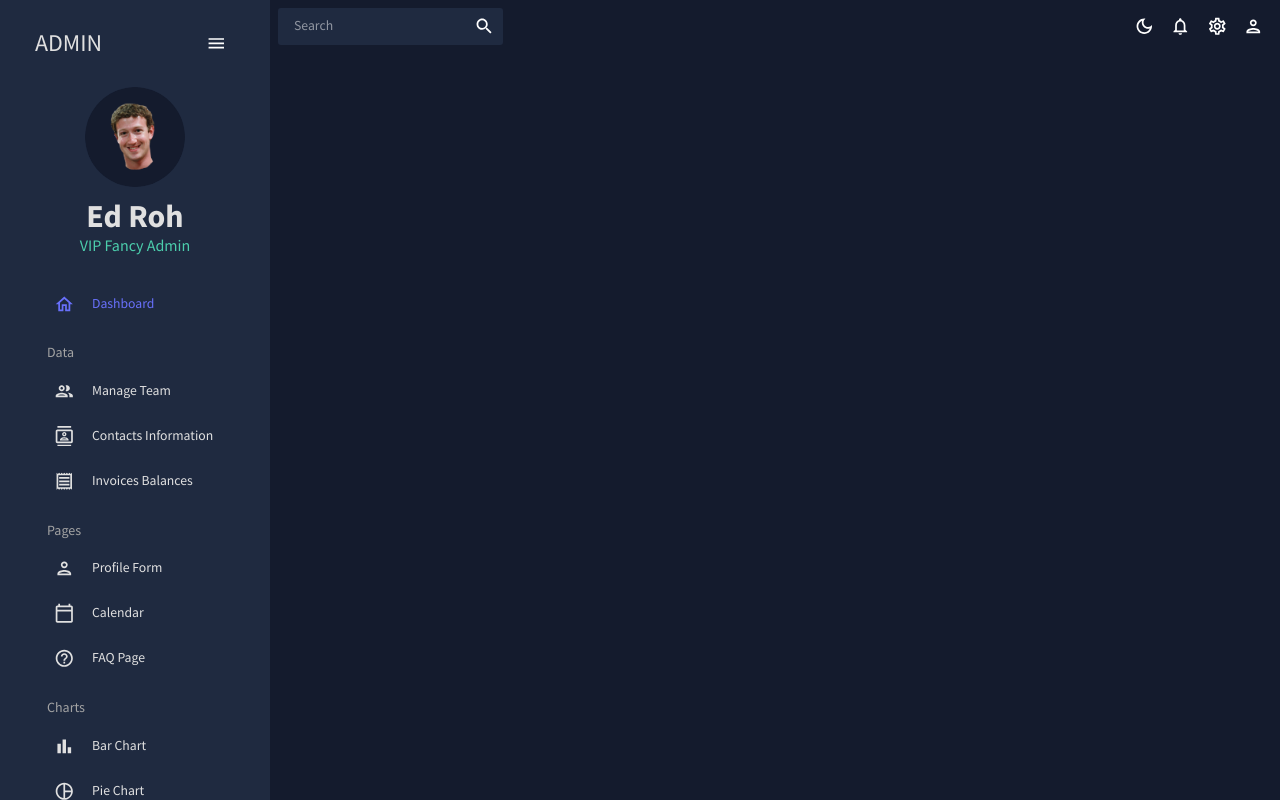
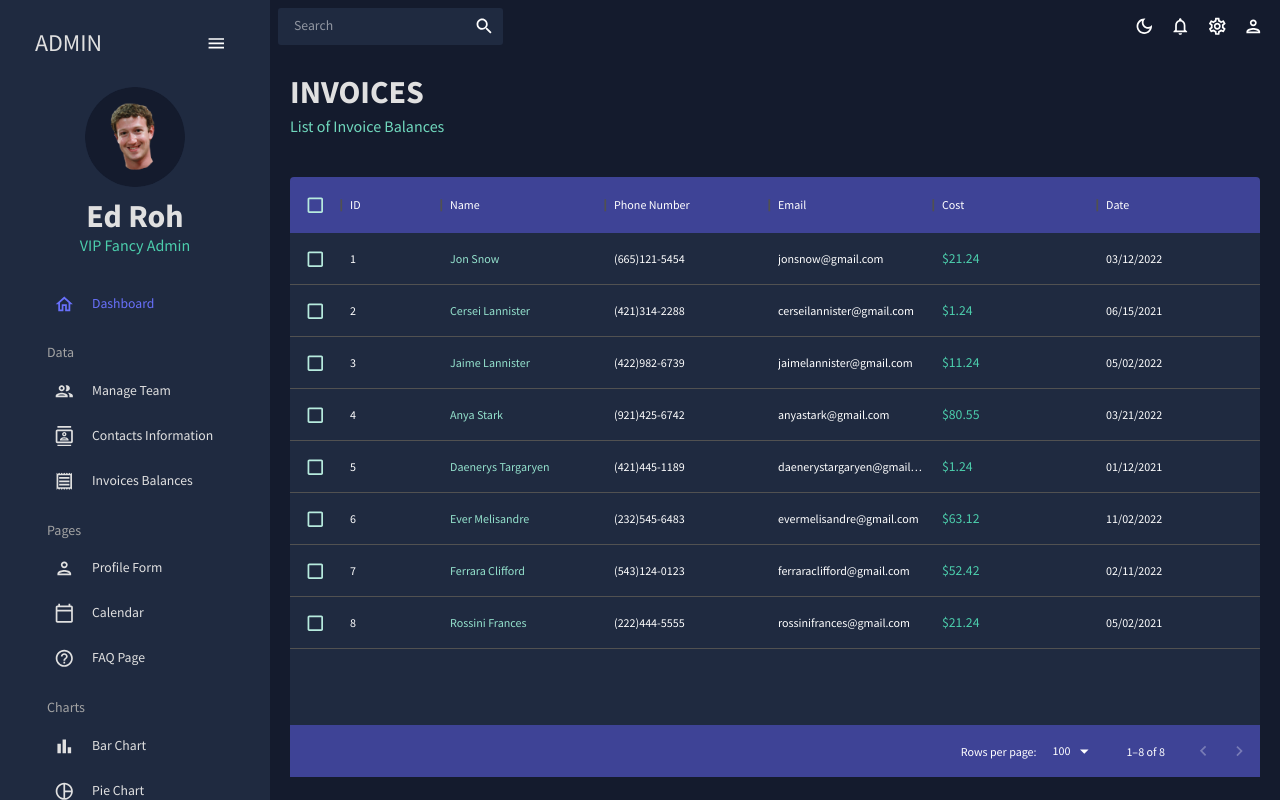
Before and after one commit to mishobo/react-admin-dashboard, a React (Create React App) app: page /invoices in a window 1280 px wide. Built offline with nearby package versions, Linux system fonts and the light colour scheme.

Commit message:
invoices pages

```diff
--- a/src/App.js
+++ b/src/App.js
@@ -7,6 +7,7 @@
 import Dashboard from "./scenes/dashboard";
 import Team from "./scenes/team";
 import Contacts from "./scenes/contacts";
+import Invoices from "./scenes/invoices";
 
 
 export default function App() {
@@ -25,6 +26,7 @@
               <Route path="/" element={<Dashboard />} />
               <Route path="/team" element={<Team />} />
               <Route path="/contacts" element={<Contacts />} />
+              <Route path="/invoices" element={<Invoices />} />
             </Routes>
           </main>
         </div>
--- /dev/null
+++ b/src/scenes/invoices/index.jsx
@@ -0,0 +1,83 @@
+import { Box, Typography, useTheme } from "@mui/material";
+import { DataGrid } from "@mui/x-data-grid";
+import { tokens } from "../../theme";
+import { mockDataInvoices } from "../../data/mockData";
+import Header from "../../components/Header";
+
+const Invoices = () => {
+  const theme = useTheme();
+  const colors = tokens(theme.palette.mode);
+  const columns = [
+    { field: "id", headerName: "ID" },
+    {
+      field: "name",
+      headerName: "Name",
+      flex: 1,
+      cellClassName: "name-column--cell",
+    },
+    {
+      field: "phone",
+      headerName: "Phone Number",
+      flex: 1,
+    },
+    {
+      field: "email",
+      headerName: "Email",
+      flex: 1,
+    },
+    {
+      field: "cost",
+      headerName: "Cost",
+      flex: 1,
+      renderCell: (params) => (
+        <Typography color={colors.greenAccent[500]}>
+          ${params.row.cost}
+        </Typography>
+      ),
+    },
+    {
+      field: "date",
+      headerName: "Date",
+      flex: 1,
+    },
+  ];
+
+  return (
+    <Box m="20px">
+      <Header title="INVOICES" subtitle="List of Invoice Balances" />
+      <Box
+        m="40px 0 0 0"
+        height="75vh"
+        sx={{
+          "& .MuiDataGrid-root": {
+            border: "none",
+          },
+          "& .MuiDataGrid-cell": {
+            borderBottom: "none",
+          },
+          "& .name-column--cell": {
+            color: colors.greenAccent[300],
+          },
+          "& .MuiDataGrid-columnHeaders": {
+            backgroundColor: colors.blueAccent[700],
+            borderBottom: "none",
+          },
+          "& .MuiDataGrid-virtualScroller": {
+            backgroundColor: colors.primary[400],
+          },
+          "& .MuiDataGrid-footerContainer": {
+            borderTop: "none",
+            backgroundColor: colors.blueAccent[700],
+          },
+          "& .MuiCheckbox-root": {
+            color: `${colors.greenAccent[200]} !important`,
+          },
+        }}
+      >
+        <DataGrid checkboxSelection rows={mockDataInvoices} columns={columns} />
+      </Box>
+    </Box>
+  );
+};
+
+export default Invoices;
```
